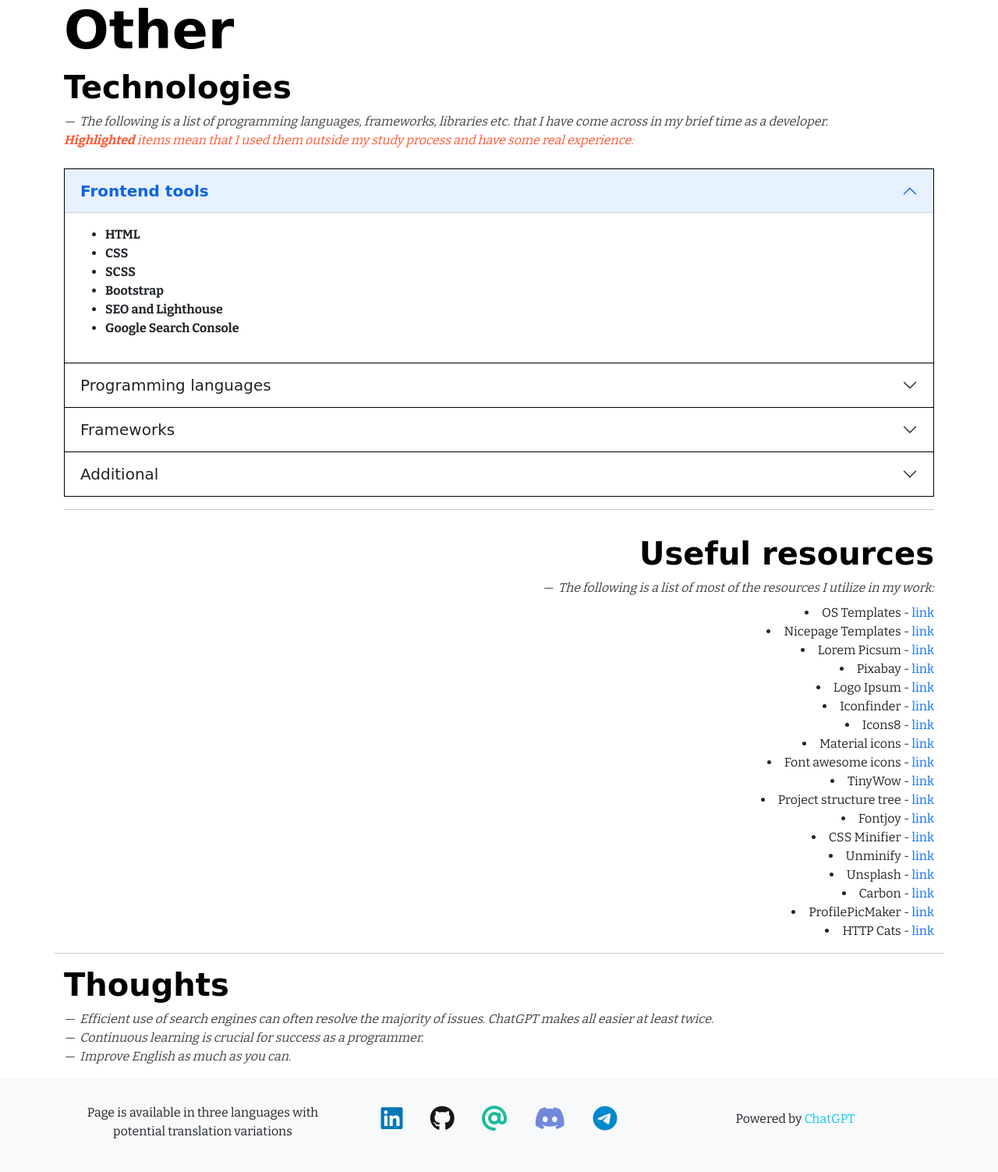
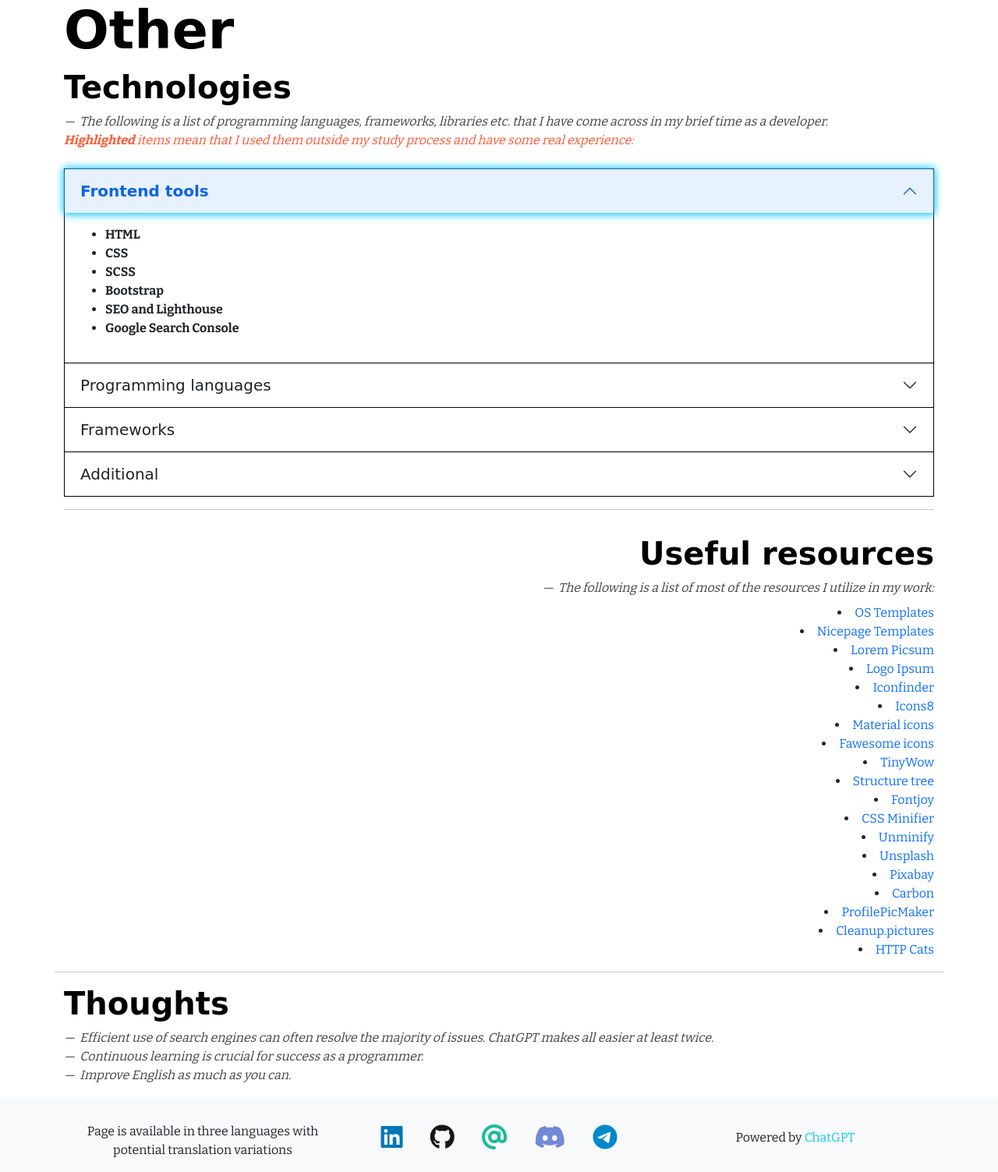
Before and after one commit to LaSTiqq/blog, a Django app: template myblog/templates/myblog/other.html in a window 1280 px wide. Shown: the part 131-1634 px from the top of the page at 78% size. Before the commit the page ends 1591 px from the top, so only its background shows below. Run offline with Django 3.2, Linux system fonts and the light colour scheme; the template is opened without the code that fills it: most values are stand-ins (such as "Sample title", 1, 10 or a date in 2020); some libraries are stand-ins or nearby versions; some web fonts are replaced.

Commit message:
Accordion style fix

```diff
--- a/myblog/templates/myblog/other.html
+++ b/myblog/templates/myblog/other.html
@@ -111,53 +111,44 @@
 				{% trans 'The following is a list of most of the resources I utilize in my work' %}:
 			</figcaption>
 			<ul class="text-end" style="list-style-position: inside">
-				<li>OS Templates - <a href="https://www.os-templates.com/" rel="noopener" target="_blank"
-						class="link-primary text-decoration-none">{% trans 'link' %}</a></li>
-				<li>Nicepage Templates - <a href="https://nicepage.com/templates" rel="noopener" target="_blank"
-						class="link-primary text-decoration-none">{% trans 'link' %}</a></li>
-				<li>Lorem Picsum - <a href="https://picsum.photos/" rel="noopener" target="_blank"
-						class="link-primary text-decoration-none">
-						{% trans 'link' %}</a></li>
-				<li>Pixabay - <a href="https://pixabay.com/" rel="noopener" target="_blank"
-						class="link-primary text-decoration-none">
-						{% trans 'link' %}</a></li>
-				<li>Logo Ipsum - <a href="https://logoipsum.com/" rel="noopener" target="_blank"
-						class="link-primary text-decoration-none">
-						{% trans 'link' %}</a></li>
-				<li>Iconfinder - <a href="https://www.iconfinder.com/" rel="noopener" target="_blank"
-						class="link-primary text-decoration-none">{% trans 'link' %}</a></li>
-				<li>Icons8 - <a href="https://icons8.com/" rel="noopener" target="_blank"
-						class="link-primary text-decoration-none">
-						{% trans 'link' %}</a></li>
-				<li>Material icons - <a href="https://fonts.google.com/icons?selected=Material+Icons" rel="noopener"
-						target="_blank" class="link-primary text-decoration-none">{% trans 'link' %}</a></li>
-				<li>Font awesome icons - <a href="https://fontawesome.com/" rel="noopener" target="_blank"
-						class="link-primary text-decoration-none">{% trans 'link' %}</a></li>
-				<li>TinyWow - <a href="https://tinywow.com/" rel="noopener" target="_blank"
-						class="link-primary text-decoration-none">
-						{% trans 'link' %}</a></li>
-				<li>Project structure tree - <a href="https://tree.nathanfriend.io/" rel="noopener" target="_blank"
-						class="link-primary text-decoration-none">{% trans 'link' %}</a></li>
-				<li>Fontjoy - <a href="https://fontjoy.com/" rel="noopener" target="_blank"
-						class="link-primary text-decoration-none">
-						{% trans 'link' %}</a></li>
-				<li>CSS Minifier - <a href="https://www.toptal.com/developers/cssminifier" rel="noopener"
-						target="_blank" class="link-primary text-decoration-none">
-						{% trans 'link' %}</a></li>
-				<li>Unminify - <a href="https://unminify.com/" rel="noopener" target="_blank"
-						class="link-primary text-decoration-none">
-						{% trans 'link' %}</a></li>
-				<li>Unsplash - <a href="https://unsplash.com/" rel="noopener" target="_blank"
-						class="link-primary text-decoration-none">
-						{% trans 'link' %}</a></li>
-				<li>Carbon - <a href="https://carbon.now.sh/" rel="noopener" target="_blank"
-						class="link-primary text-decoration-none">
-						{% trans 'link' %}</a></li>
-				<li>ProfilePicMaker - <a href="https://pfpmaker.com/" rel="noopener" target="_blank"
-						class="link-primary text-decoration-none">{% trans 'link' %}</a></li>
-				<li>HTTP Cats - <a href="https://http.cat/" rel="noopener" target="_blank"
-						class="link-primary text-decoration-none">
-						{% trans 'link' %}</a></li>
+				<li><a href="https://www.os-templates.com/" rel="noopener" target="_blank"
+						class="link-primary text-decoration-none">OS Templates</a></li>
+				<li><a href="https://nicepage.com/templates" rel="noopener" target="_blank"
+						class="link-primary text-decoration-none">Nicepage Templates</a></li>
+				<li><a href="https://picsum.photos/" rel="noopener" target="_blank"
+						class="link-primary text-decoration-none">Lorem Picsum</a></li>
+				<li><a href="https://logoipsum.com/" rel="noopener" target="_blank"
+						class="link-primary text-decoration-none">Logo Ipsum</a></li>
+				<li><a href="https://www.iconfinder.com/" rel="noopener" target="_blank"
+						class="link-primary text-decoration-none">Iconfinder</a></li>
+				<li><a href="https://icons8.com/" rel="noopener" target="_blank"
+						class="link-primary text-decoration-none">Icons8</a></li>
+				<li><a href="https://fonts.google.com/icons?selected=Material+Icons" rel="noopener" target="_blank"
+						class="link-primary text-decoration-none">Material icons</a></li>
+				<li><a href="https://fontawesome.com/" rel="noopener" target="_blank"
+						class="link-primary text-decoration-none">Fawesome icons</a></li>
+				<li><a href="https://tinywow.com/" rel="noopener" target="_blank"
+						class="link-primary text-decoration-none">TinyWow</a></li>
+				<li><a href="https://tree.nathanfriend.io/" rel="noopener" target="_blank"
+						class="link-primary text-decoration-none">Structure tree</a></li>
+				<li><a href="https://fontjoy.com/" rel="noopener" target="_blank"
+						class="link-primary text-decoration-none">Fontjoy</a></li>
+				<li><a href="https://www.toptal.com/developers/cssminifier" rel="noopener" target="_blank"
+						class="link-primary text-decoration-none">CSS Minifier</a></li>
+				<li><a href="https://unminify.com/" rel="noopener" target="_blank"
+						class="link-primary text-decoration-none">Unminify</a></li>
+				<li><a href="https://unsplash.com/" rel="noopener" target="_blank"
+						class="link-primary text-decoration-none">Unsplash</a></li>
+				<li><a href="https://pixabay.com/" rel="noopener" target="_blank"
+						class="link-primary text-decoration-none">Pixabay</a></li>
+				<li><a href="https://carbon.now.sh/" rel="noopener" target="_blank"
+						class="link-primary text-decoration-none">Carbon</a></li>
+				<li><a href="https://pfpmaker.com/" rel="noopener" target="_blank"
+						class="link-primary text-decoration-none">ProfilePicMaker</a></li>
+				<li><a href="https://cleanup.pictures/" rel="noopener" target="_blank"
+						class="link-primary text-decoration-none">Cleanup.pictures</a></li>
+				<li><a href="https://http.cat/" rel="noopener" target="_blank"
+						class="link-primary text-decoration-none">HTTP Cats</a></li>
 			</ul>
 		</div>
 		<hr>
--- a/static/css/style.css
+++ b/static/css/style.css
@@ -173,6 +173,9 @@ footer {
   background-repeat: no-repeat;
   background-size: 1.25rem;
   transform: rotate(-180deg);
+}
+.accordion-button:not(.collapsed) {
+  box-shadow: 0px 0px 10px 2px #00bfff;
 }
 .dark-mode .accordion-button:not(.collapsed) {
   color: #d0f4de;
```
